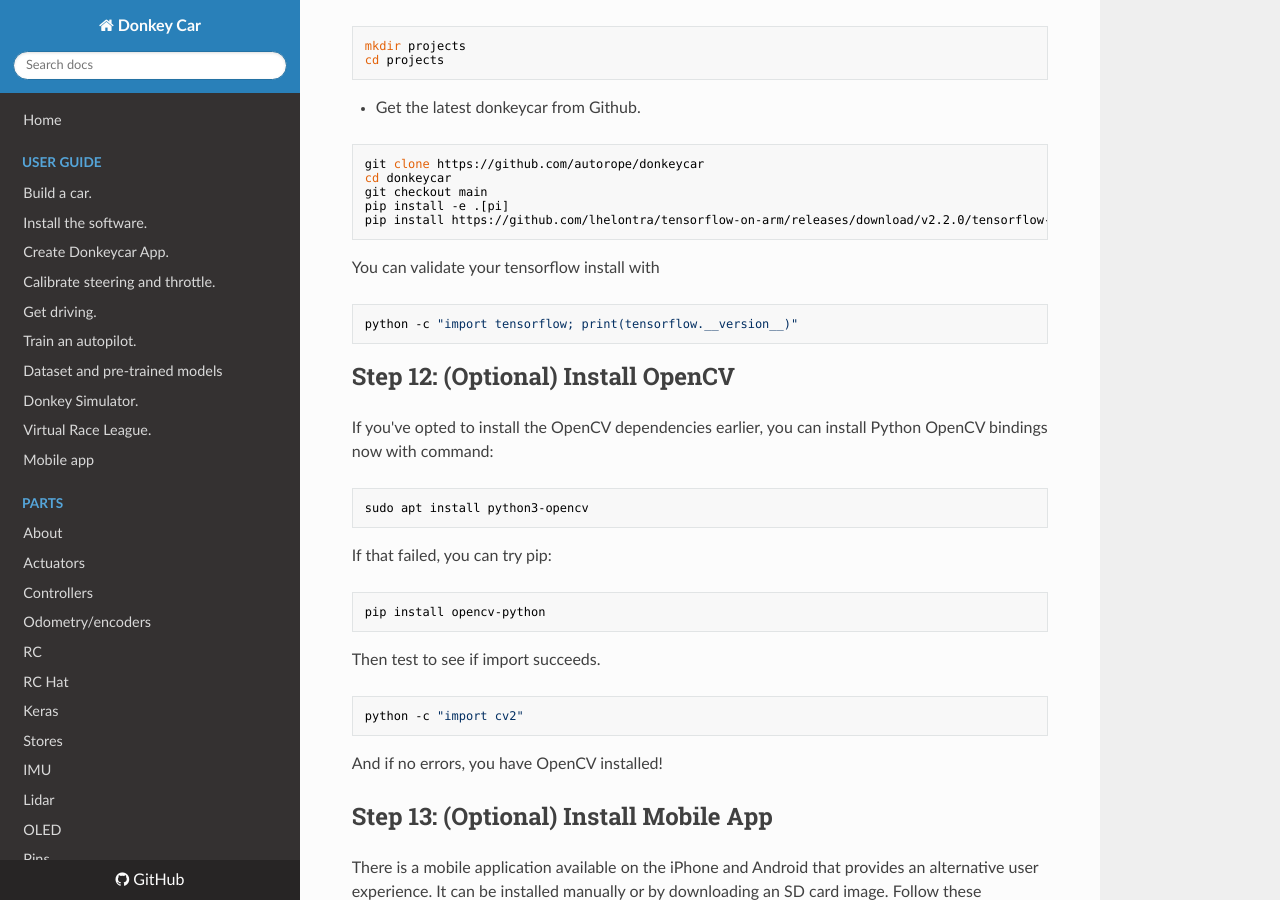
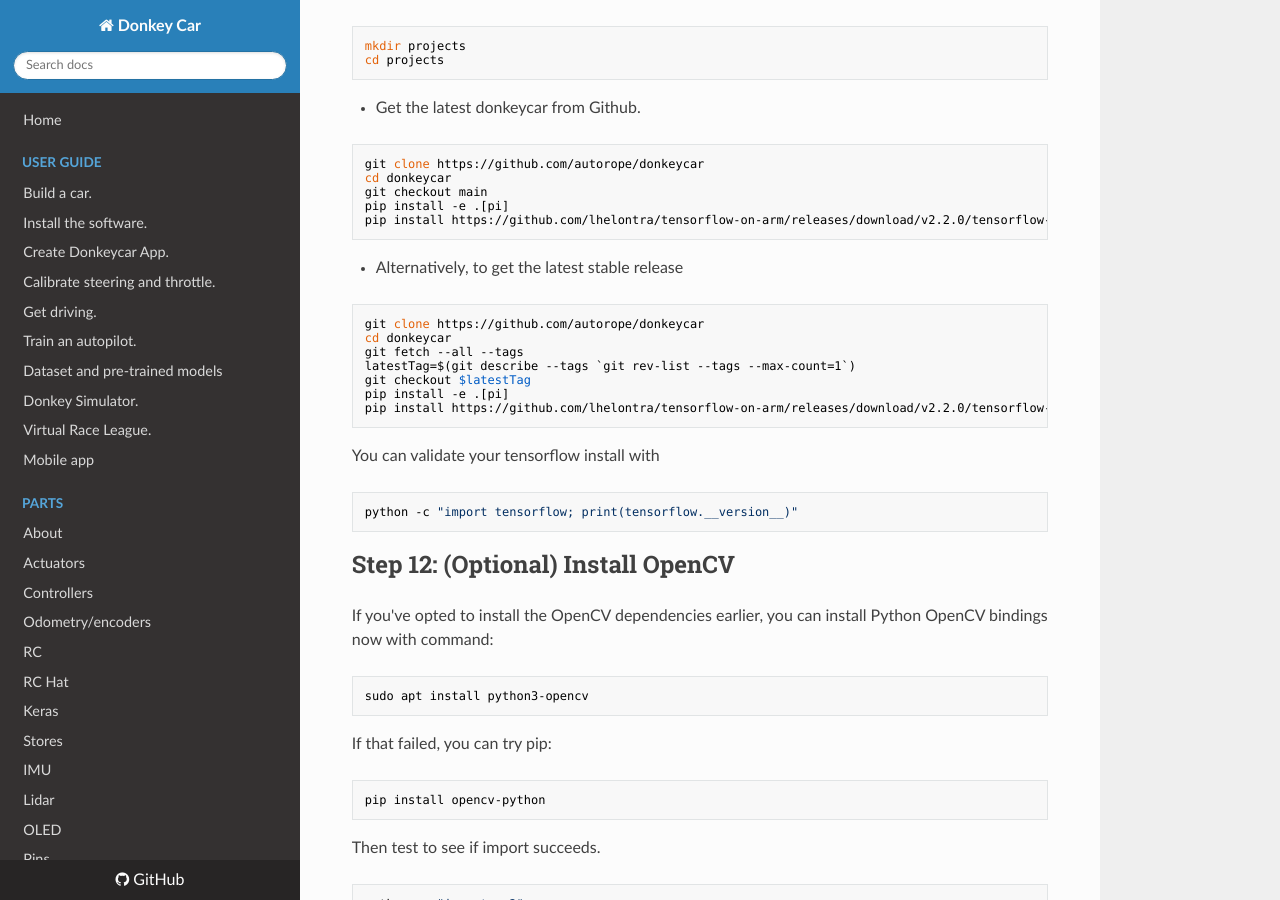
Before and after one commit to autorope/donkeydocs, an MkDocs documentation site: the page built from docs/guide/robot_sbc/setup_raspberry_pi.md, in a window 1280 px wide and 900 px high, scrolled down 5258 px. Built offline with MkDocs 1.6.1, drawn with Linux system fonts in a browser that asks for light colours; nearby versions of some CDN libraries.

Commit message:
Install latest release alternative

````diff
--- a/docs/guide/robot_sbc/setup_raspberry_pi.md
+++ b/docs/guide/robot_sbc/setup_raspberry_pi.md
@@ -227,6 +227,18 @@ git checkout main
 pip install -e .[pi]
 pip install https://github.com/lhelontra/tensorflow-on-arm/releases/download/v2.2.0/tensorflow-2.2.0-cp37-none-linux_armv7l.whl
 ```
+* Alternatively, to get the latest stable release
+
+```bash
+git clone https://github.com/autorope/donkeycar
+cd donkeycar
+git fetch --all --tags
+latestTag=$(git describe --tags `git rev-list --tags --max-count=1`)
+git checkout $latestTag
+pip install -e .[pi]
+pip install https://github.com/lhelontra/tensorflow-on-arm/releases/download/v2.2.0/tensorflow-2.2.0-cp37-none-linux_armv7l.whl
+```
+
 
 You can validate your tensorflow install with
 
````
